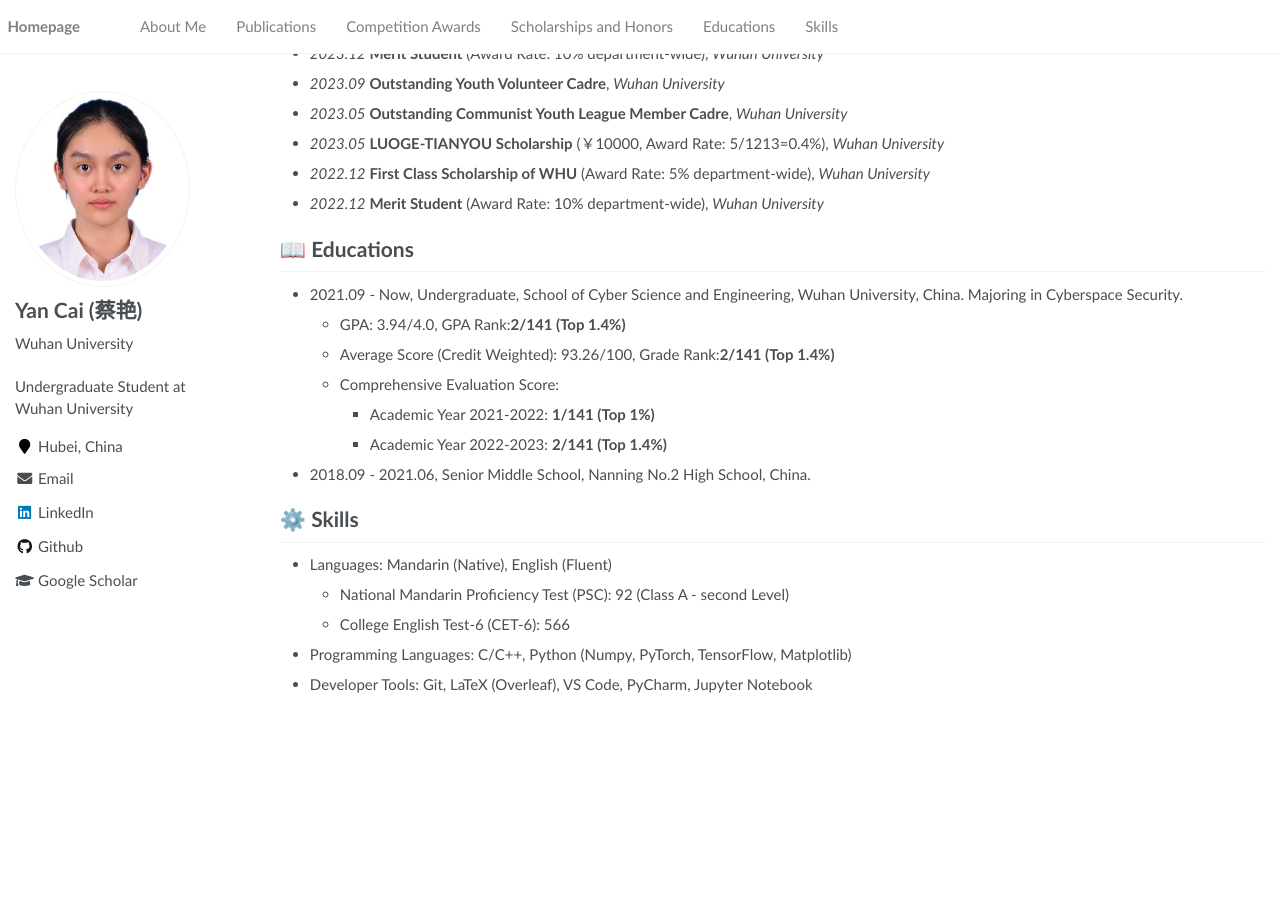
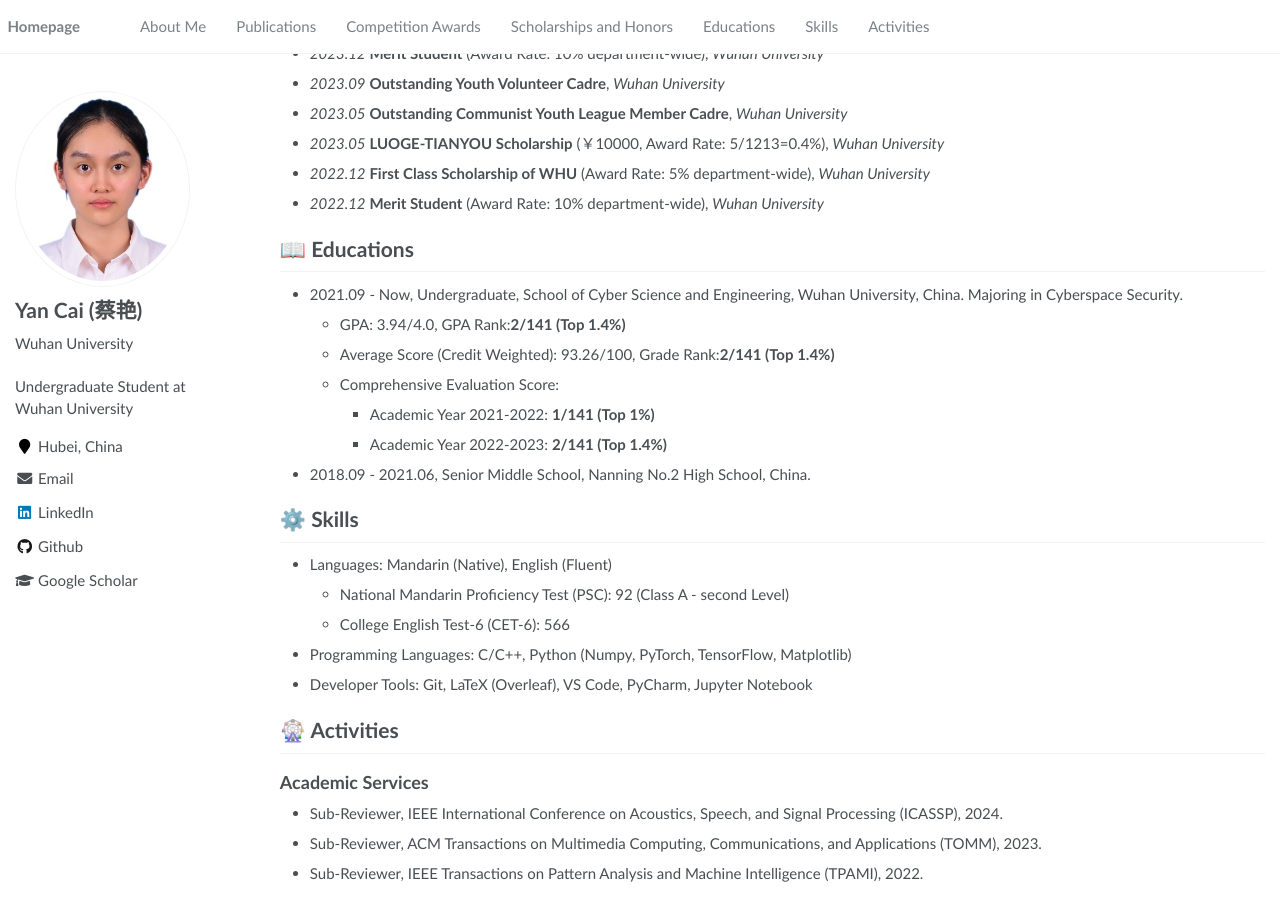
Before and after one commit to Cyccyyycyc/Cyccyyycyc.github.io, a Jekyll site: the page built from _pages/about.md, in a window 1280 px wide and 900 px high, scrolled down 636 px. Built offline with Jekyll 4.4.1, drawn with Linux system fonts in a browser that asks for light colours; before the commit the page ends 1347 px from its top, so only the background shows below that.

```diff
--- a/_data/navigation.yml
+++ b/_data/navigation.yml
@@ -15,7 +15,7 @@ main:
     url: "/#-educations"
 
   - title: "Skills"
-    url: "/#-skills"
+    url: "/%EF%B8%8F-skills"
 
-  # - title: "Activities"
-  #   url: "/#-activities"
+  - title: "Activities"
+    url: "/#-activities"
--- a/_pages/about.md
+++ b/_pages/about.md
@@ -84,9 +84,11 @@ Ziheng Huang, Boheng Li, **Yan Cai**, Run Wang, Shangwei Guo, Liming Fang, Jing
 - Programming Languages: C/C++, Python (Numpy, PyTorch, TensorFlow, Matplotlib)
 - Developer Tools: Git, LaTeX (Overleaf), VS Code, PyCharm, Jupyter Notebook
 
-<!-- # 🎡 Activities
+# 🎡 Activities
 ## Academic Services
-- Sub-reviewer, ACM Transactions on Multimedia Computing, Communications, and Applications (TOMM), 2023. -->
+- Sub-Reviewer, IEEE International Conference on Acoustics, Speech, and Signal Processing (ICASSP), 2024.
+- Sub-Reviewer, ACM Transactions on Multimedia Computing, Communications, and Applications (TOMM), 2023.
+- Sub-Reviewer, IEEE Transactions on Pattern Analysis and Machine Intelligence (TPAMI), 2022.
 
 <!-- - 2021.9 - 至今，本科，武汉大学国家网络安全学院，专业：网络空间安全
   - **学业排名：** GPA排名：**2/132 (1.5%)**、加权平均分排名：**2/132 (1.5%)**
```
